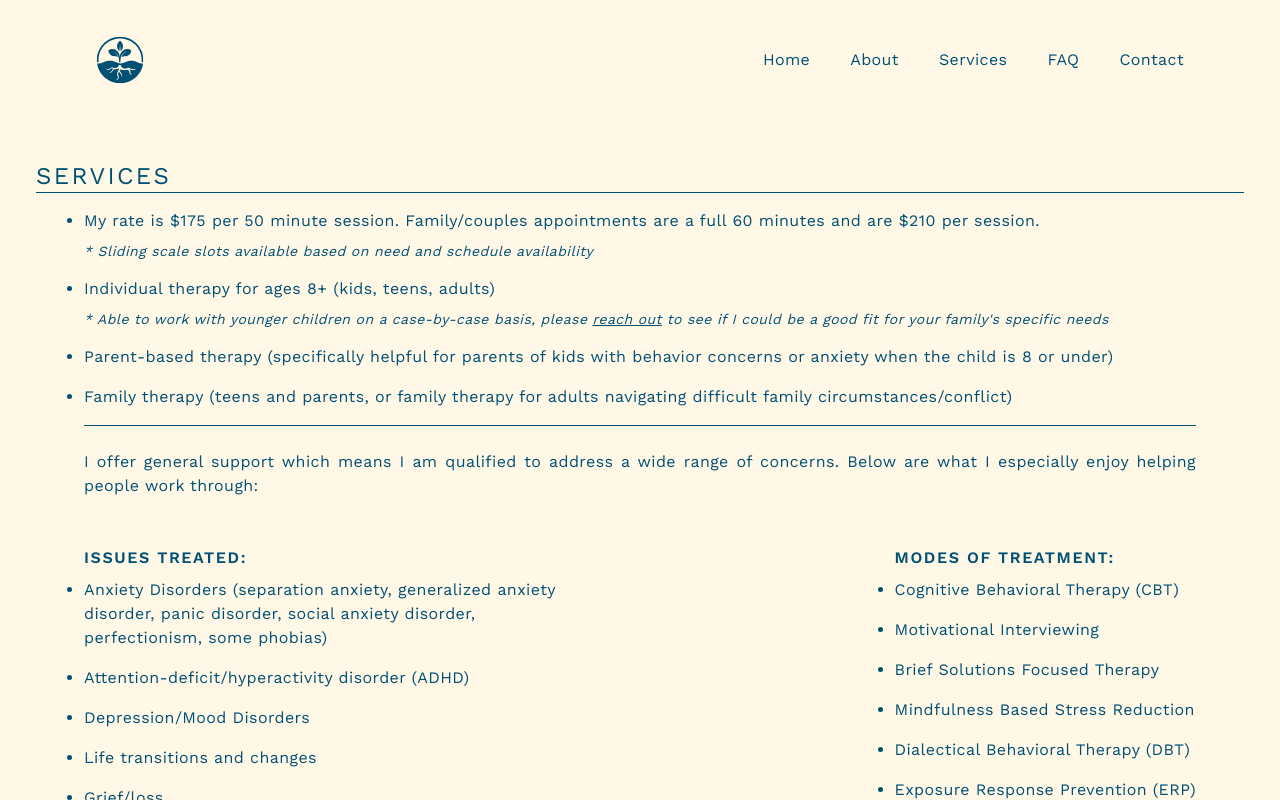
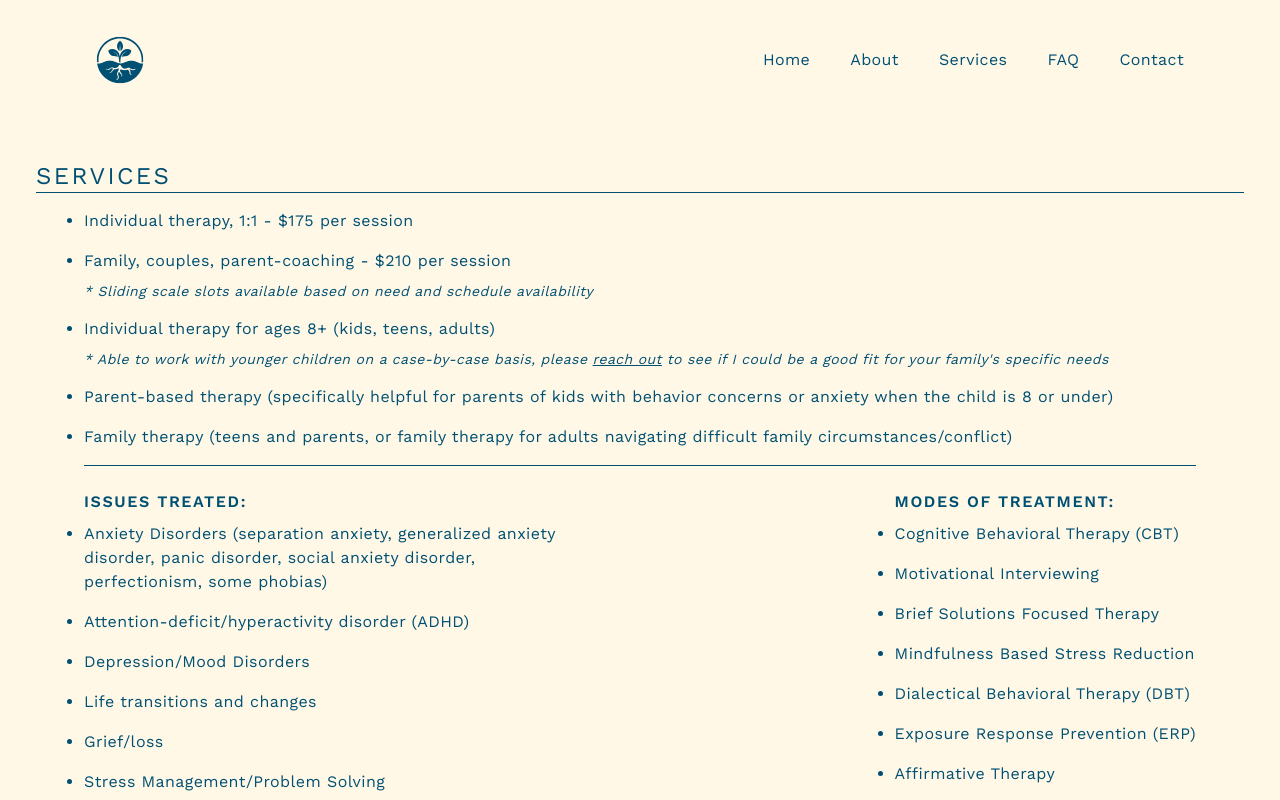
Before and after one commit to trroev/guided-growth-with-rachael, a Next.js app: page /services in a window 1280 px wide. Shown: the top 800 px of the page. Built offline with nearby package versions, Linux system fonts and the light colour scheme.

Commit message:
Update sharp library
Also made some changes to the services and FAQ pages

```diff
--- a/components/Form/FormInput.tsx
+++ b/components/Form/FormInput.tsx
@@ -128,7 +128,7 @@ export const FormCheckbox = ({ label, ...props }: CheckboxProps) => {
 
   return (
     <>
-      <div className="flex w-full justify-center items-center p-4">
+      <div className="flex w-full items-center p-4">
         <div className="flex items-start space-x-2">
           <input
             type="checkbox"
--- a/package.json
+++ b/package.json
@@ -25,7 +25,7 @@
     "next": "13.2.4",
     "react": "18.2.0",
     "react-dom": "18.2.0",
-    "sharp": "^0.32.0",
+    "sharp": "^0.32.6",
     "typescript": "5.0.2",
     "yup": "^1.0.2"
   },
--- a/pages/faq.tsx
+++ b/pages/faq.tsx
@@ -27,9 +27,12 @@ const FAQ = () => (
               <h5>Q: What is your fee?</h5>
             </div>
             <p className="text-sm md:text-justify">
-              My rate is $175 per 50 minute session. If you&#39;re
-              interested in family therapy, these appointments are a
-              full 60 minutes and are $210 per session.
+              My rate is $175 for individual sessions. For couples,
+              family therapy, or parent-coaching, my rate is $210 per
+              session. I do have a limited number of sliding scale
+              slots available based on need and schedule availability.
+              Please reach out to discuss if this is something
+              you&#39;re interested in.
             </p>
           </div>
           <div className="px-4 pb-6">
--- a/pages/services.tsx
+++ b/pages/services.tsx
@@ -12,9 +12,10 @@ const Services = () => (
           <div className="border-b border-green mb-6">
             <ul className="list-disc">
               <li className="pb-4">
-                My rate is $175 per 50 minute session. Family/couples
-                appointments are a full 60 minutes and are $210 per
-                session.
+                Individual therapy, 1:1 - $175 per session
+              </li>
+              <li className="pb-4">
+                Family, couples, parent-coaching - $210 per session
                 <p className="italic text-sm pt-2">
                   * Sliding scale slots available based on need and
                   schedule availability
@@ -54,11 +55,6 @@ const Services = () => (
           </div>
           <div>
             <div className="border-b border-green mb-6">
-              <p className="pb-12">
-                I offer general support which means I am qualified to
-                address a wide range of concerns. Below are what I
-                especially enjoy helping people work through:
-              </p>
               <div className="md:grid grid-cols-2 gap-6 md:gap-12 lg:gap-24">
                 <div className="pb-6">
                   <p className="uppercase font-semibold tracking-widest pb-2">
```
Also changed, not shown: 1 other file (tests, documents, lock files or other folders).
